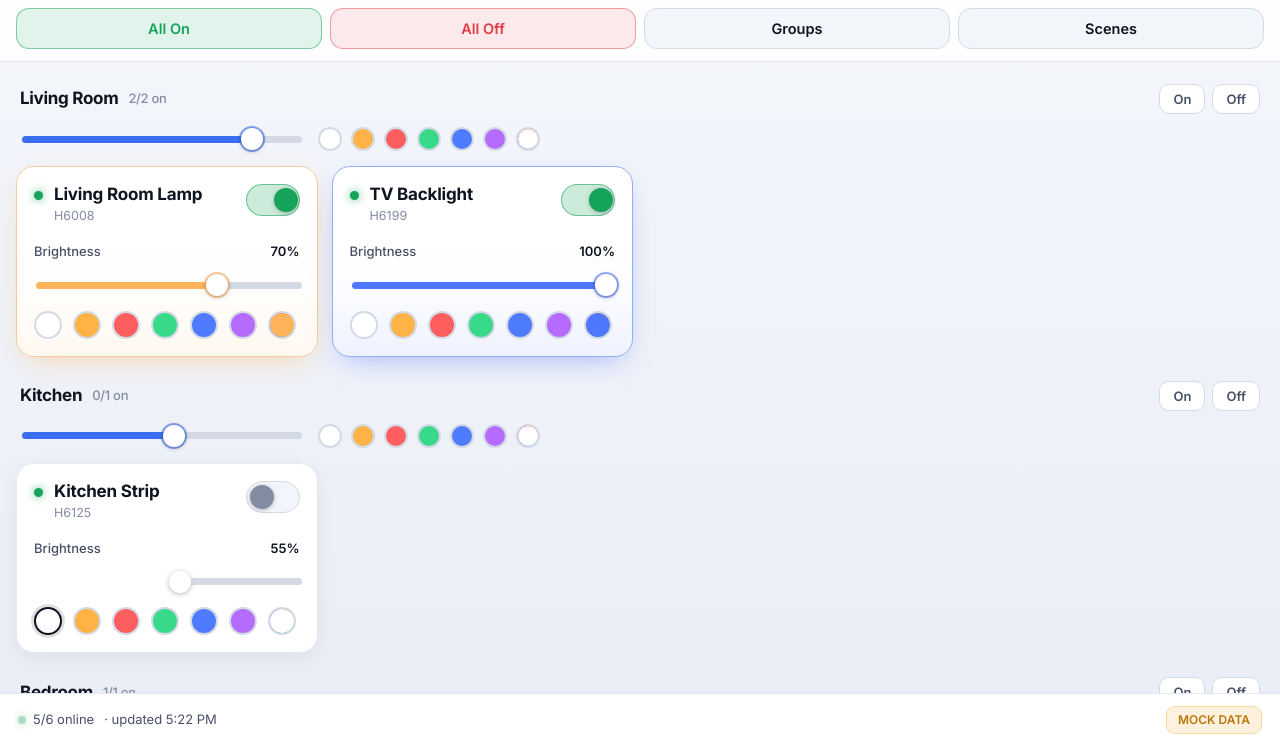
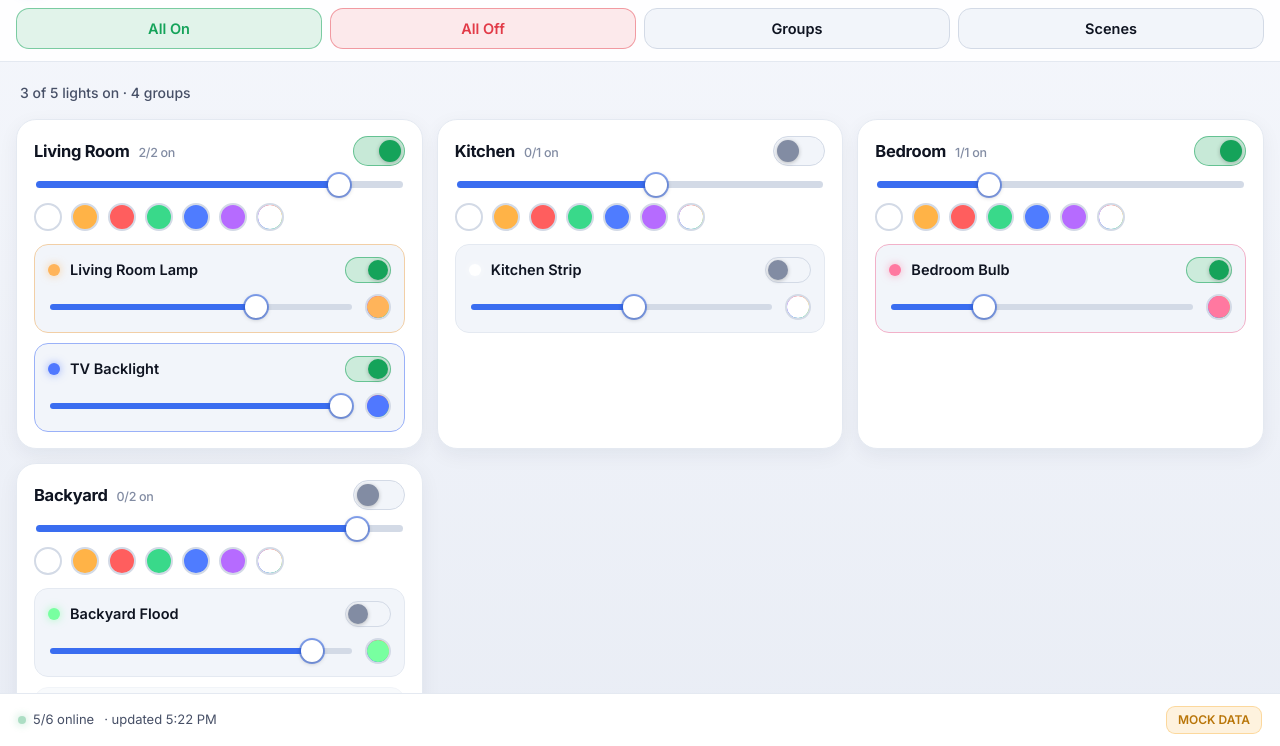
Before and after one commit to jacef8/GoveeControl, a website: page index.html in a window 1280 px wide. Shown: the part 54-800 px from the top of the page. Drawn offline with Linux system fonts and the light colour scheme.

Commit message:
Redesign lights view as a group-bento dashboard
Replaces the flat stack of identical light cards with a bento grid of
group tiles. Each tile composes: a group header with a master toggle,
group brightness + color controls, and its lights as compact chips
(colored dot + name + toggle, with per-light brightness + color picker).
Tiles vary in width (groups with 3+ lights span wider) and a summary
line shows on/total + group count. sw cache -> v6.

Co-Authored-By: Claude Opus 4.8 <noreply@anthropic.com>

```diff
--- a/index.html
+++ b/index.html
@@ -134,6 +134,46 @@
     font-weight:600;font-size:12px; border:1px solid color-mix(in srgb,#f5a623 35%,transparent)}
   @media (prefers-color-scheme: dark){ .badge{color:#ffd166} }
   .empty{color:var(--ink-2); text-align:center; padding:60px 20px; font-size:15px}
+  /* ---------- bento dashboard ---------- */
+  .summary{font-size:14px; color:var(--ink-2); font-weight:500; margin:2px 4px 16px}
+  .bento{display:grid; grid-template-columns:1fr; gap:14px; grid-auto-flow:dense}
+  @media (min-width:640px){ .bento{grid-template-columns:repeat(2,minmax(0,1fr))} .tile.wide{grid-column:span 2} }
+  @media (min-width:1080px){ .bento{grid-template-columns:repeat(3,minmax(0,1fr))} }
+  .tile{position:relative; display:flex; flex-direction:column; gap:13px; overflow:hidden;
+    background:var(--surface); border:1px solid var(--line); border-radius:20px; padding:16px 17px; box-shadow:var(--shadow-card)}
+  .thead{display:flex; align-items:center; gap:11px}
+  .tname{flex:1; font-size:16.5px; font-weight:700; letter-spacing:-.3px; color:var(--ink);
+    display:flex; align-items:baseline; gap:9px; min-width:0}
+  .tname .tcount{font-size:12.5px; font-weight:500; color:var(--ink-faint)}
+  /* group master toggle */
+  .gsw{width:52px;height:30px;border-radius:16px;border:1px solid var(--line-strong); background:var(--surface-2);
+    position:relative; cursor:pointer; flex:0 0 auto; transition:.25s}
+  .gsw .gk{position:absolute; top:3px; left:3px; width:22px;height:22px;border-radius:50%;
+    background:var(--ink-faint); transition:left .25s, background .25s; box-shadow:0 1px 4px rgba(0,0,0,.25)}
+  .gsw.on{background:color-mix(in srgb,var(--on) 24%,var(--surface)); border-color:color-mix(in srgb,var(--on) 55%,transparent)}
+  .gsw.on .gk{left:25px; background:var(--on)}
+  .tctrl{display:flex; align-items:center; gap:13px; flex-wrap:wrap}
+  .tctrl input[type=range]{flex:1; min-width:120px; height:7px}
+  .tswatch{display:flex; align-items:center; gap:9px; flex-wrap:wrap}
+  /* light chips inside a tile */
+  .lites{display:grid; grid-template-columns:1fr; gap:10px}
+  @media (min-width:520px){ .tile.wide .lites{grid-template-columns:1fr 1fr} }
+  .lite{background:var(--surface-2); border:1px solid var(--line); border-radius:14px; padding:12px 13px;
+    display:flex; flex-direction:column; gap:11px; transition:border-color .3s}
+  .lite.on{border-color:color-mix(in srgb,var(--litec,#3a6df0) 50%,var(--line))}
+  .lite.offline{opacity:.5}
+  .literow{display:flex; align-items:center; gap:10px}
+  .litedot{width:12px;height:12px;border-radius:50%;flex:0 0 auto;background:var(--litec,#888);
+    box-shadow:0 0 8px color-mix(in srgb,var(--litec,#888) 60%,transparent)}
+  .litename{flex:1; min-width:0; font-size:14.5px; font-weight:600; color:var(--ink);
+    white-space:nowrap; overflow:hidden; text-overflow:ellipsis}
+  .literow2{display:flex; align-items:center; gap:11px}
+  .literow2 input[type=range]{flex:1; height:6px}
+  .lite .sw{width:46px;height:26px}
+  .lite .sw .knob{width:20px;height:20px;top:2px;left:2px}
+  .lite.on .sw{background:color-mix(in srgb,var(--on) 22%,var(--surface)); border-color:color-mix(in srgb,var(--on) 55%,transparent)}
+  .lite.on .sw .knob{left:22px; background:var(--on)}
+  .literow2 .picker{width:26px;height:26px;flex:0 0 auto}
   /* toast */
   #toast{position:fixed; left:50%; bottom:78px; transform:translateX(-50%) translateY(20px);
     background:var(--ink); color:var(--surface);
@@ -313,7 +353,7 @@ function fmtTime(d){ return d.toLocaleTimeString([], {hour:"numeric",minute:"2-d
 
 function render(){
   if(!DEVICES.length){ app.innerHTML='<div class="empty">No lights found.</div>'; return; }
-  // bucket by group name (d.room), then order: defined groups first, Ungrouped last
+  // bucket by group; order: defined groups first, Ungrouped last
   const byGroup = {};
   DEVICES.forEach(d => (byGroup[d.room||"Ungrouped"] ||= []).push(d));
   const ordered = [
@@ -321,61 +361,52 @@ function render(){
     ...Object.keys(byGroup).filter(n=>n!=="Ungrouped" && !GROUPS.some(g=>g.name===n)),
   ];
   if(byGroup["Ungrouped"]) ordered.push("Ungrouped");
+
+  const totalOn = DEVICES.filter(d=>d._state.on && d.online).length;
+  const totalOnline = DEVICES.filter(d=>d.online).length;
   const seen = new Set();
-  let html = "";
+  let tiles = "";
   for(const name of ordered){
     if(seen.has(name)) continue; seen.add(name);
     const list = byGroup[name]; if(!list) continue;
     const online = list.filter(d=>d.online);
     const onCount = online.filter(d=>d._state.on).length;
+    const anyOn = onCount>0;
     const avg = online.length ? Math.round(online.reduce((s,d)=>s+d._state.brightness,0)/online.length) : 60;
-    const sw = PRESETS.map(([hex,r,g,b])=>
+    const wide = list.length>=3;
+    const presets = PRESETS.map(([hex,r,g,b])=>
       `<span class="swatch" style="background:${hex}" data-grpcolor="${Govee.rgbToInt(r,g,b)}" data-grp="${name}"></span>`).join("");
-    html += `<div class="grpttl">${name}
-        <span class="gcount">${onCount}/${list.length} on</span>
-        <span class="gtoggle">
-          <button class="mini" data-room="${name}" data-roomact="on">On</button>
-          <button class="mini" data-room="${name}" data-roomact="off">Off</button>
-        </span></div>
-        <div class="gctrl">
+    tiles += `<div class="tile ${wide?'wide':''}">
+        <div class="thead">
+          <span class="tname">${name} <span class="tcount">${onCount}/${list.length} on</span></span>
+          <div class="gsw ${anyOn?'on':''}" data-grptoggle="${name}" role="switch" aria-checked="${anyOn}"><span class="gk"></span></div>
+        </div>
+        <div class="tctrl">
           <input type="range" min="1" max="100" value="${avg}" data-grpbri="${name}" style="--p:${avg}%">
-          <span class="gswatches">${sw}<input type="color" class="swatch picker" data-grppick="${name}" value="#ffffff" title="Custom color for this group"></span>
+          <span class="tswatch">${presets}<input type="color" class="swatch picker" data-grppick="${name}" value="#ffffff" title="Custom color for ${name}"></span>
         </div>
-        <div class="grid">${list.map(cardHTML).join("")}</div>`;
+        <div class="lites">${list.map(liteHTML).join("")}</div>
+      </div>`;
   }
-  app.innerHTML = html;
+  app.innerHTML =
+    `<div class="summary">${totalOn} of ${totalOnline} lights on · ${ordered.length} ${ordered.length===1?'group':'groups'}</div>`
+    + `<div class="bento">${tiles}</div>`;
 }
 
-function cardHTML(d){
+// compact light "chip": colored dot + name + toggle, with brightness + custom color
+function liteHTML(d){
   const c = cssRgb(d._state.color);
   const on = d._state.on && d.online;
   const bri = d._state.brightness;
-  const presets = PRESETS.map(([hex,r,g,b])=>{
-    const sel = (Govee.rgbToInt(r,g,b)===d._state.color) ? " sel":"";
-    return `<span class="swatch${sel}" style="background:${hex}" data-color="${Govee.rgbToInt(r,g,b)}" data-dev="${d.device}"></span>`;
-  }).join("");
-  return `
-  <div class="card ${on?'on':''} ${d.online?'':'offline'}" style="--cardc:${c}" data-card="${d.device}">
-    <div class="glow"></div>
-    <div class="crow">
-      <span class="dot ${d.online?'online':'off2'}"></span>
-      <div>
-        <div class="cname">${d.deviceName}</div>
-        <div class="csku">${d.online?d.sku:'OFFLINE · '+d.sku}</div>
-      </div>
-      <div class="pwr">
-        <div class="sw" data-pwr="${d.device}" role="switch" aria-checked="${on}"><span class="knob"></span></div>
-      </div>
+  return `<div class="lite ${on?'on':''} ${d.online?'':'offline'}" style="--litec:${c}">
+    <div class="literow">
+      <span class="litedot"></span>
+      <span class="litename">${d.deviceName}</span>
+      <div class="sw" data-pwr="${d.device}" role="switch" aria-checked="${on}"><span class="knob"></span></div>
     </div>
-    <div class="ctl">
-      <div class="lbl"><span>Brightness</span><span>${bri}%</span></div>
-      <input type="range" min="1" max="100" value="${bri}" data-bri="${d.device}"
-             style="--p:${bri}%" ${d.online?'':'disabled'}>
-    </div>
-    <div class="colors">
-      ${presets}
-      <input type="color" class="swatch picker" value="${rgbHex(d._state.color)}"
-             data-pick="${d.device}" title="Pick a custom color" ${d.online?'':'disabled'}>
+    <div class="literow2">
+      <input type="range" min="1" max="100" value="${bri}" data-bri="${d.device}" style="--p:${bri}%" ${d.online?'':'disabled'}>
+      <input type="color" class="swatch picker" value="${rgbHex(d._state.color)}" data-pick="${d.device}" title="Color" ${d.online?'':'disabled'}>
     </div>
   </div>`;
 }
@@ -398,11 +429,10 @@ app.addEventListener("click", e=>{
   if(sw){ const d = byId(sw.dataset.dev); const v = +sw.dataset.color;
     return safe(()=>Govee.setColor(d.device,v), ()=>{ d._state.color=v; render(); });
   }
-  const room = e.target.closest("[data-roomact]");
-  if(room){ const want = room.dataset.roomact==="on"; const name=room.dataset.room;
-    DEVICES.filter(d=>(d.room||"Ungrouped")===name && d.online).forEach(d=>{
-      d._state.on=want; Govee.setPower(d.device,want).catch(()=>{});
-    });
+  const gtog = e.target.closest("[data-grptoggle]");
+  if(gtog){ const name=gtog.dataset.grptoggle; const online=DEVICES.filter(d=>d.room===name && d.online);
+    const want = !online.some(d=>d._state.on);   // any on -> turn all off, else all on
+    online.forEach(d=>{ d._state.on=want; Govee.setPower(d.device,want).catch(()=>{}); });
     render(); toast(`${name}: all ${want?'on':'off'}`); return;
   }
   const gcol = e.target.closest("[data-grpcolor]");
@@ -415,7 +445,7 @@ app.addEventListener("input", e=>{
   const bri = e.target.closest("[data-bri]");
   if(bri){ const d=byId(bri.dataset.bri); const v=+bri.value;
     d._state.brightness=v; bri.style.setProperty("--p",v+"%");
-    bri.closest(".ctl").querySelector(".lbl span:last-child").textContent=v+"%";
+    const lbl=bri.closest(".ctl")?.querySelector(".lbl span:last-child"); if(lbl) lbl.textContent=v+"%";
     clearTimeout(d._briT); d._briT=setTimeout(()=>{
       safe(()=>Govee.setBright(d.device,v));
     },220); // debounce while dragging
--- a/sw.js
+++ b/sw.js
@@ -1,6 +1,6 @@
 /* Govee Control — minimal offline shell.
    Bump CACHE on every deploy so installed PWAs don't serve a stale page. */
-const CACHE = "govee-v5";
+const CACHE = "govee-v6";
 const SHELL = ["./", "./index.html", "./manifest.json"];
 
 self.addEventListener("install", e => {
```
